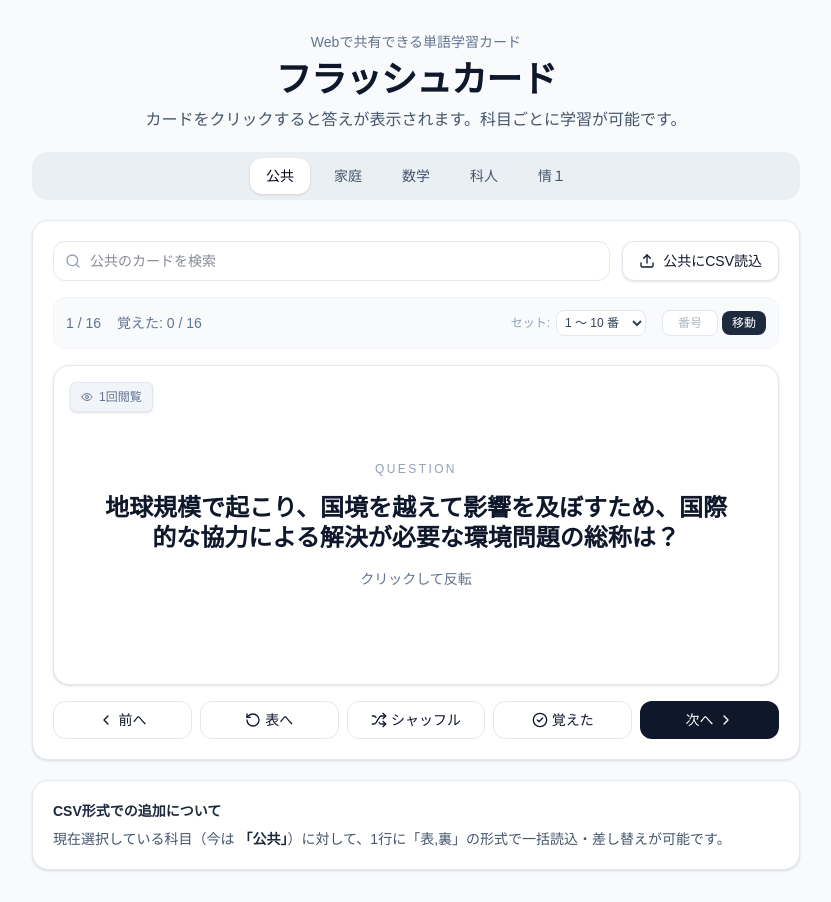
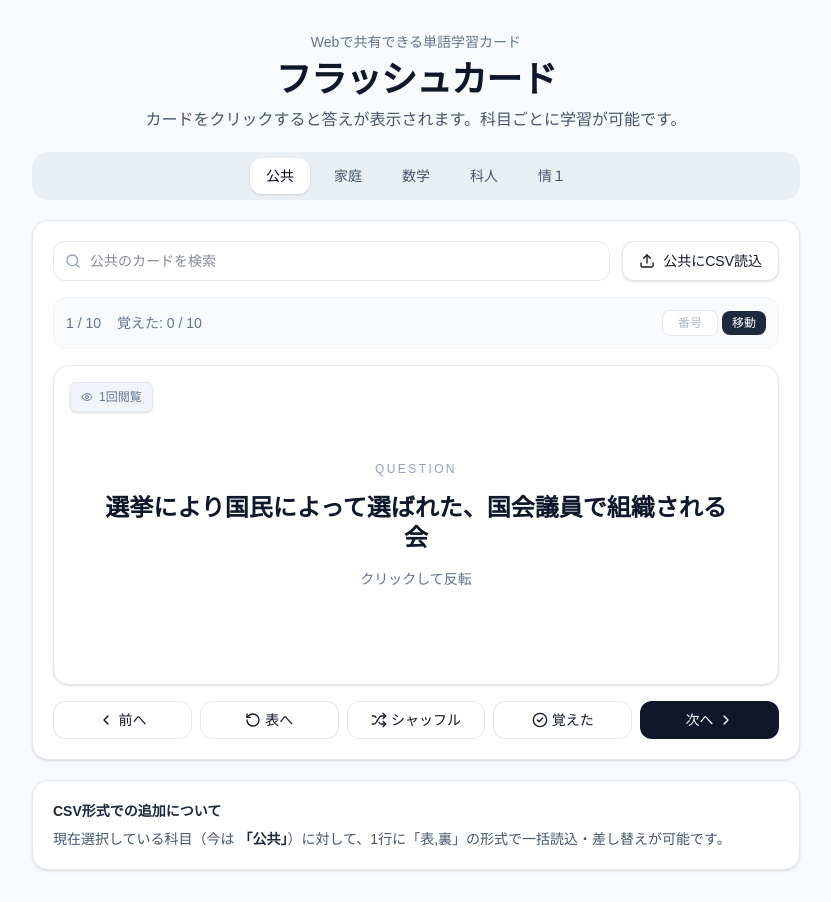
Before and after one commit to time-reo/flashcard-app, a Next.js app: page / in a window 1280 px wide. Shown: the whole page, without its empty margins (224-1055 px from the left). Built offline with nearby package versions, Linux system fonts and the light colour scheme.

Commit message:
Update page.tsx

```diff
--- a/app/page.tsx
+++ b/app/page.tsx
@@ -12,22 +12,16 @@ type Category = typeof CATEGORIES[number];
 const initialCards = [
   { front: "121+73", back: "194", category: "数学" as Category },
   { front: "67-19", back: "48", category: "数学" as Category },
-  { front: "地球規模で起こり、国境を越えて影響を及ぼすため、国際的な協力による解決が必要な環境問題の総称は？", back: "地球環境問題", category: "公共" as Category },
-  { front: "一方を追求すれば他方が犠牲になるような両立しえない関係。環境保全と経済成長の関係などでよく用いられる言葉は？", back: "トレードオフ", category: "公共" as Category },
-  { front: "将来の世代の欲求を満たしつつ、現在の世代の欲求も満足させるような、環境と開発を両立させる社会のあり方を示す概念は？", back: "持続可能性", category: "公共" as Category },
-  { front: "地表から放射される熱を吸収し、大気を暖める働きを持つ気体の総称（二酸化炭素やメタンなど）は？", back: "温室効果ガス", category: "公共" as Category },
-  { front: "大気に含まれる特定の気体が熱を吸収し、地球の表面温度を生物の生存に適した温度に保つ仕組み（現象）そのものは？", back: "温室効果", category: "公共" as Category },
-  { front: "人間活動によって温室効果ガスが増加し、地球全体の平均気温が長期的に上昇していく環境問題（事象）は？", back: "地球温暖化", category: "公共" as Category },
-  { front: "過去数十年にわたって経験したことのないような、極端な高温や大雨、干ばつなどの激しい気象現象は？", back: "異常気象", category: "公共" as Category },
-  { front: "成層圏に存在し、太陽からの有害な紫外線を吸収して地球上の生命を守っている気体の層は？", back: "オゾン層", category: "公共" as Category },
-  { front: "かつて冷蔵庫の冷媒やスプレーなどに使われていた人工の化学物質で、オゾン層を破壊する原因となった気体は？", back: "フロンガス", category: "公共" as Category },
-  { front: "フロンガスなどの排出を規制し、オゾン層の破壊を防ぐために1987年に採択された国際的な取り決め（議定書）は？", back: "モントリオール議定書", category: "公共" as Category },
-  { front: "焼畑農業の拡大や過度な伐採などが原因で、赤道付近の生物多様性が豊かな森林が失われていく問題は？", back: "熱帯林の減少", category: "公共" as Category },
-  { front: "干ばつや過放牧などにより、土地が劣化し不毛な地になることを防ぐために採択された条約は？", back: "砂漠化対処条約", category: "公共" as Category },
-  { front: "海洋に流れ込んだごみが波や紫外線で砕かれ、5ミリメートル以下の微小なサイズになったプラスチック物質は？", back: "マイクロプラスチック", category: "公共" as Category },
-  { front: "特に水鳥の生息地として国際的に重要な湿地と、そこに生息する動植物の保全を目的とした条約は？", back: "ラムサール条約", category: "公共" as Category },
-  { front: "絶滅のおそれのある野生動植物の「国際取引（輸出入）を規制」することで、それらの保護を目的とした条約は？", back: "ワシントン条約", category: "公共" as Category },
-  { front: "地球上の多様な生物とその生息環境の保全、および遺伝資源の持続可能で公平な利用を総合的な目的とした条約は？", back: "生物多様性条約", category: "公共" as Category },
+  { front: "選挙により国民によって選ばれた、国会議員で組織される会", back: "国会", category: "公共" as Category },
+  { front: "国会を衆議院と参議院の二つの院によって進める方法", back: "二院制", category: "公共" as Category },
+  { front: "衆議院の定員", back: "465人", category: "公共" as Category },
+  { front: "衆議院の任期", back: "4年", category: "公共" as Category },
+  { front: "参議院の任期", back: "6年（3年ごとに半数が選挙で交代する）", category: "公共" as Category },
+  { front: "国会の役割①○○を作る、②○○を決める、③憲法改正の発議", back: "①法律を作る、②予算を決める、③憲法改正の発議", category: "公共" as Category },
+  { front: "憲法改正には、どれだけの割合の国民の賛成が必要か", back: "3分の2", category: "公共" as Category },
+  { front: "衆議院の議決は参議院の議決よりも優先される。これを何というか", back: "衆議院の優越", category: "公共" as Category },
+  { front: "衆議院の優越が見られる例　①参議院の議決よりも優先される、②○○決議権を持つ", back: "①参議院の議決よりも優先されること、②内閣不信任決議権を持つ", category: "公共" as Category },
+  { front: "衆議院の優越がある理由　①○○が多い、②○○が短い、③○○がある", back: "①議員が多い、②任期が短い、③解散（途中解散）がある", category: "公共" as Category },
   { front: "お金（お給料）をもらってする仕事", back: "有償労働", category: "家庭" as Category },
   { front: "家事やボランティアなどお金をもらわないでする仕事", back: "無償労働", category: "家庭" as Category },
   { front: "働く期間の終わりが決まっていない安定した働き方", back: "正規雇用", category: "家庭" as Category },
```
